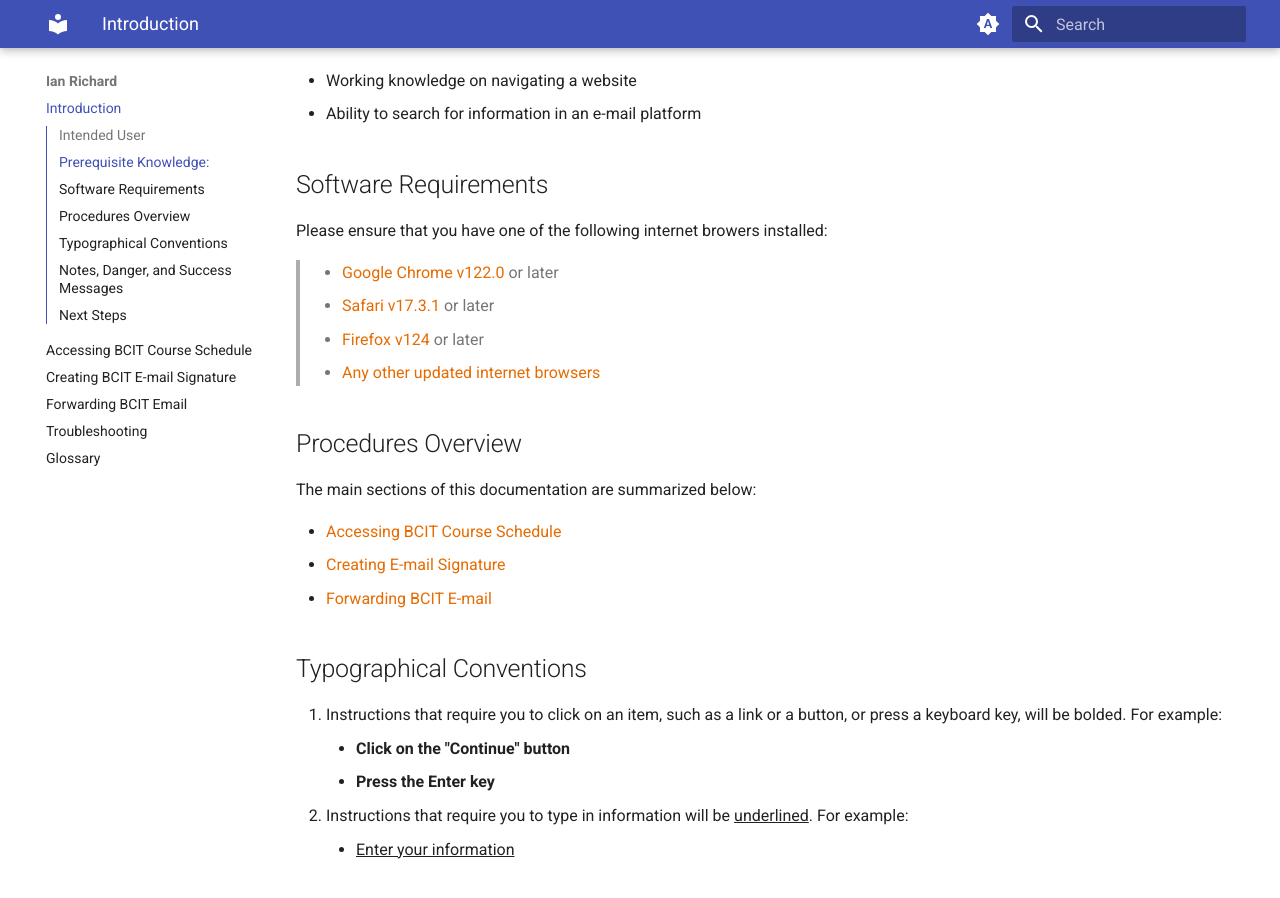
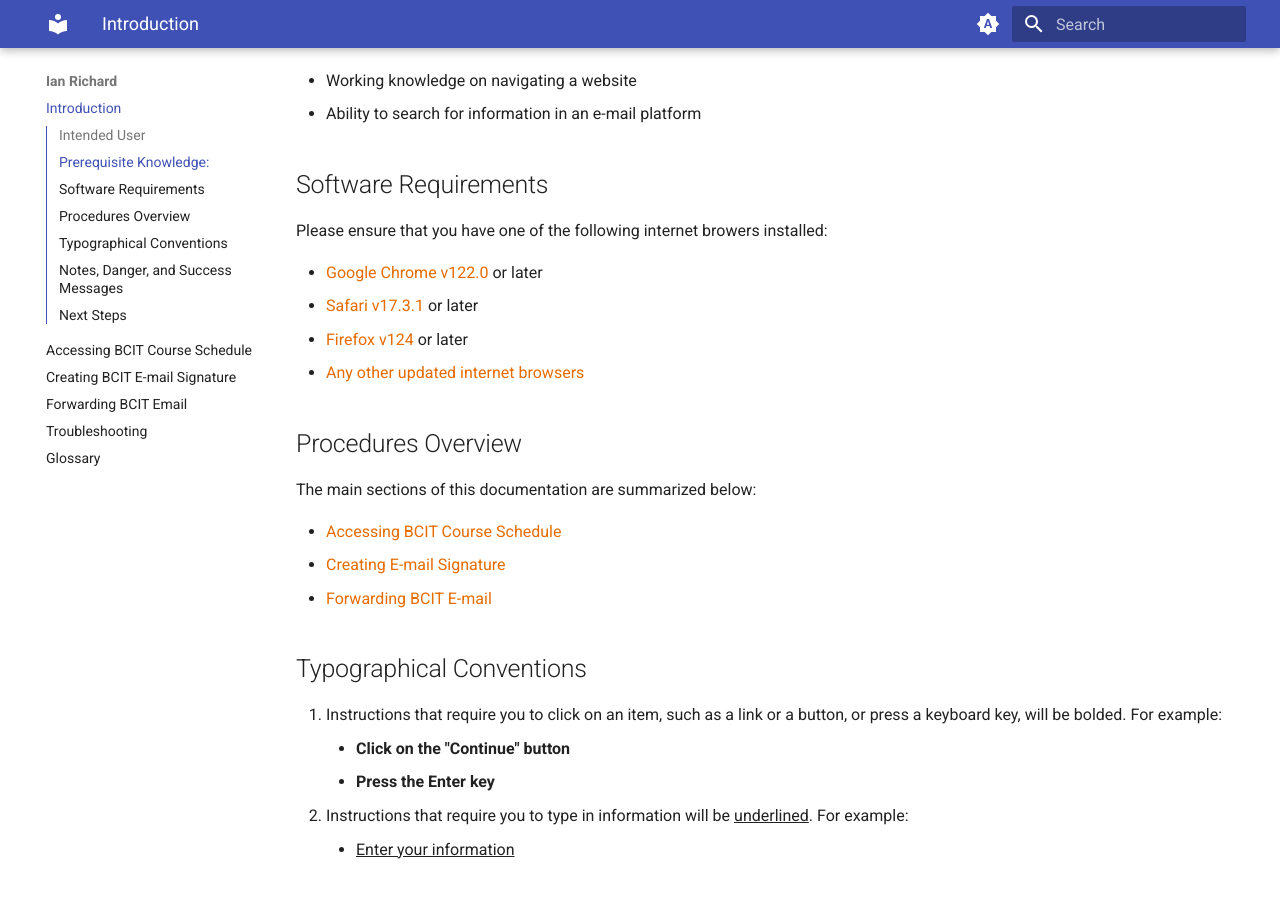
Before and after one commit to beingaturtle/beingaturtle.github.io, an MkDocs documentation site: the page built from docs/index.md, in a window 1280 px wide and 900 px high, scrolled down 505 px. Built offline with MkDocs 1.6.1 and Material for MkDocs 9.7.7, drawn with Linux system fonts in a browser that asks for light colours.

Commit message:
Remove > format

```diff
--- a/docs/index.md
+++ b/docs/index.md
@@ -22,7 +22,7 @@
 ## Software Requirements
 Please ensure that you have one of the following internet browers installed:
 
-> * <span style ="color:#e66b00 "> Google Chrome v122.0 </span> or later
+* <span style ="color:#e66b00 "> Google Chrome v122.0 </span> or later
 * <span style ="color:#e66b00 "> Safari v17.3.1 </span> or later
 * <span style ="color:#e66b00 "> Firefox v124 </span> or later
 * <span style ="color:#e66b00 "> Any other updated internet browsers </span>
```
